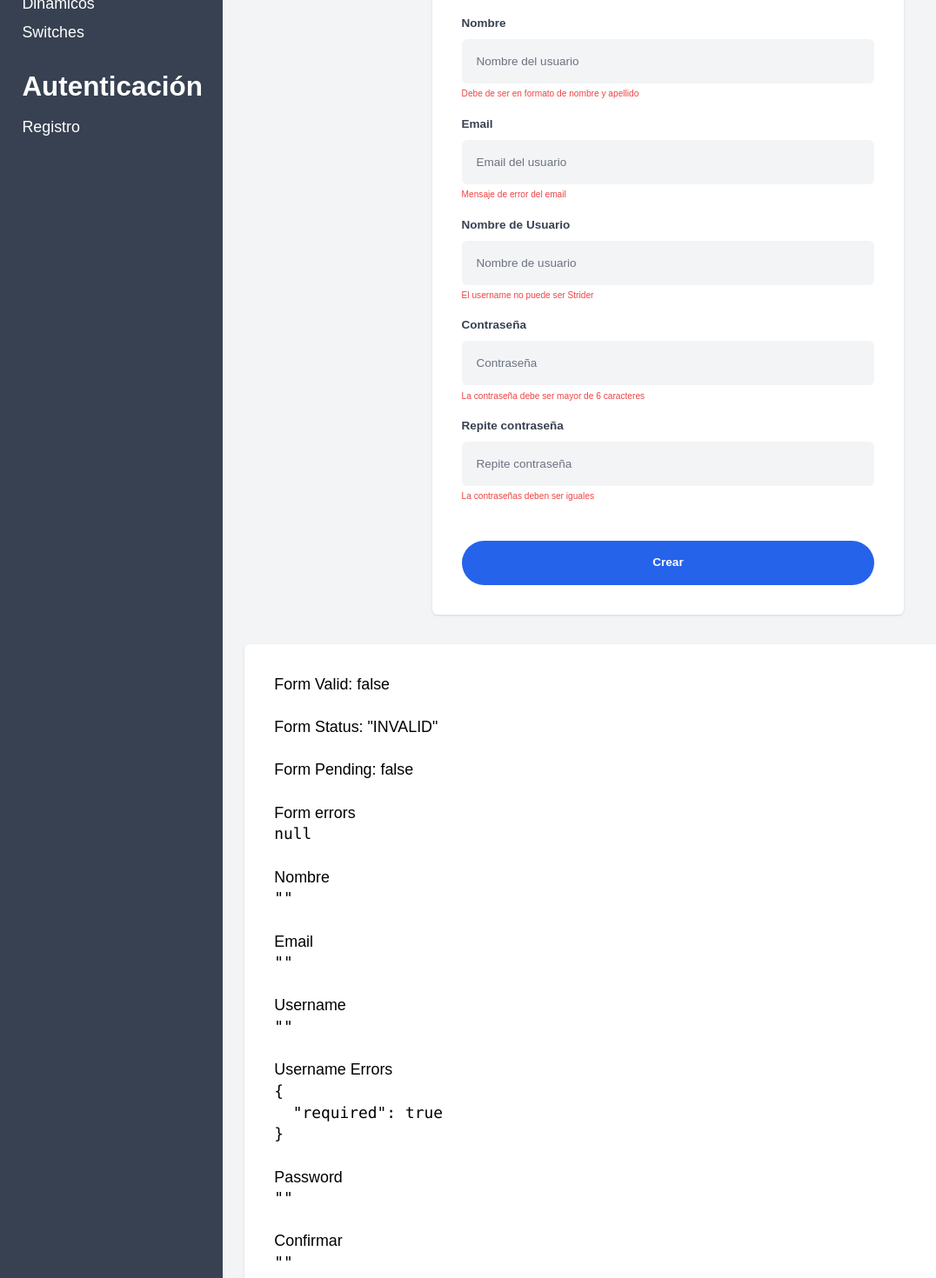
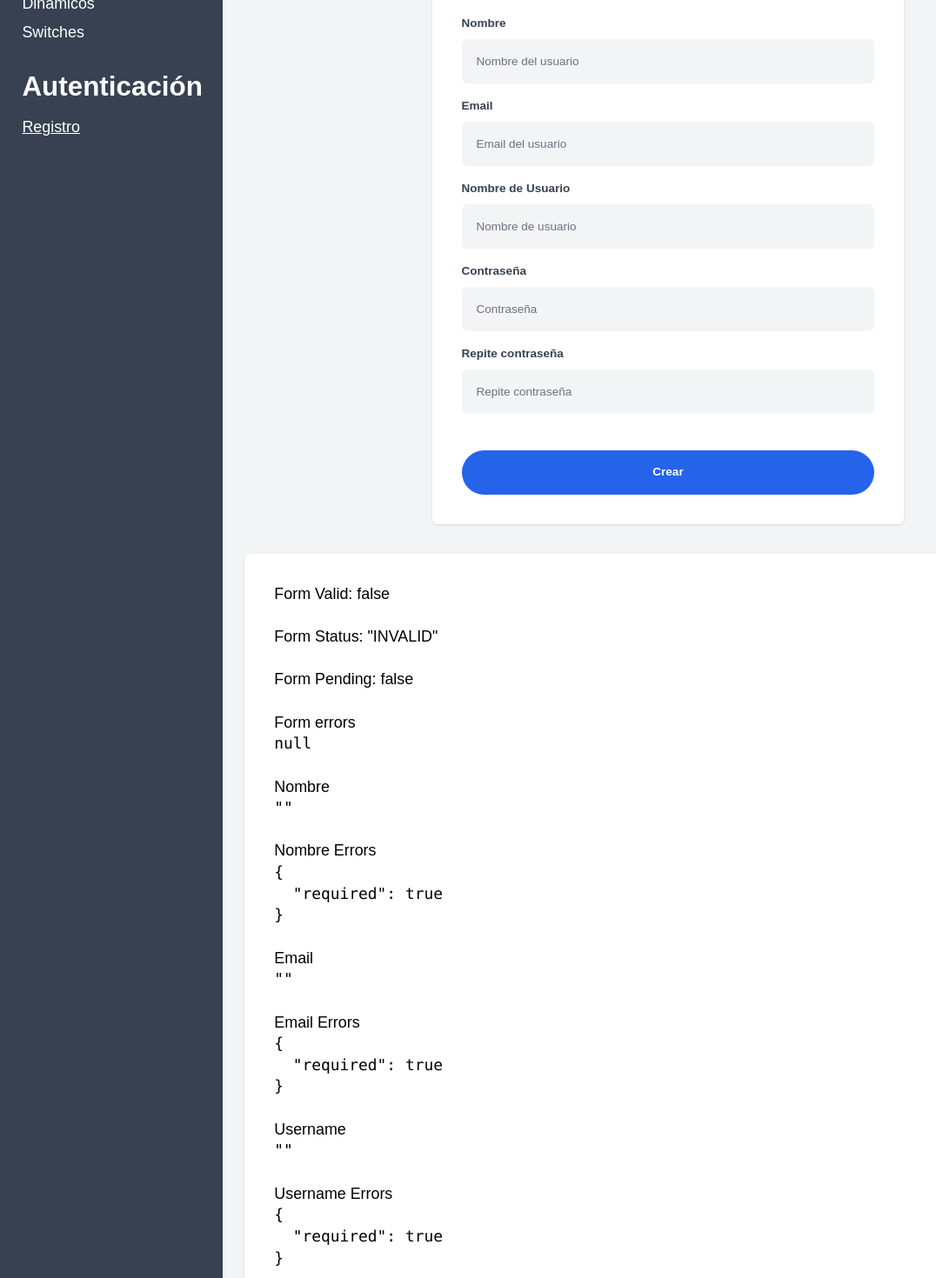
Before and after one commit to hatashi199/forms-angular, an Angular app: page /auth/sign-up in a window 1280 px wide. Shown: the part 160-1630 px from the top of the page at 87% size, without its empty margins (0-1076 px from the left). Built offline with nearby package versions, Linux system fonts and the light colour scheme.

Commit message:
v1.0.5 => Async Validations, Email Validation & EqualPass Validation.

```diff
--- a/src/app/auth/pages/register-page/register-page.component.html
+++ b/src/app/auth/pages/register-page/register-page.component.html
@@ -23,8 +23,11 @@
 						class="block w-full h-12 px-4 py-3 placeholder-gray-500 bg-gray-100 border-0 rounded-md appearance-none text-blue-500 focus:border-blue-500 focus:bg-white focus:outline-none focus:ring-blue-500 focus:ring-inset focus:ring-2 text-sm"
 						formControlName="name"
 					/>
-					<span class="text-red-500 text-xs">
-						Debe de ser en formato de nombre y apellido
+					<span
+						*ngIf="isValidField('name')"
+						class="text-red-500 text-xs"
+					>
+						{{ getErrorsField('name') }}
 					</span>
 				</div>
 			</div>
@@ -42,8 +45,11 @@
 						class="block w-full h-12 px-4 py-3 placeholder-gray-500 bg-gray-100 border-0 rounded-md appearance-none text-blue-500 focus:border-blue-500 focus:bg-white focus:outline-none focus:ring-blue-500 focus:ring-inset focus:ring-2 text-sm"
 						formControlName="email"
 					/>
-					<span class="text-red-500 text-xs">
-						Mensaje de error del email
+					<span
+						*ngIf="isValidField('email')"
+						class="text-red-500 text-xs"
+					>
+						{{ getErrorsField('email') }}
 					</span>
 				</div>
 			</div>
@@ -61,8 +67,11 @@
 						class="block w-full h-12 px-4 py-3 placeholder-gray-500 bg-gray-100 border-0 rounded-md appearance-none text-blue-500 focus:border-blue-500 focus:bg-white focus:outline-none focus:ring-blue-500 focus:ring-inset focus:ring-2 text-sm"
 						formControlName="username"
 					/>
-					<span class="text-red-500 text-xs">
-						El username no puede ser Strider
+					<span
+						*ngIf="isValidField('username')"
+						class="text-red-500 text-xs"
+					>
+						{{ getErrorsField('username') }}
 					</span>
 				</div>
 			</div>
@@ -80,8 +89,11 @@
 						class="block w-full h-12 px-4 py-3 placeholder-gray-500 bg-gray-100 border-0 rounded-md appearance-none text-blue-500 focus:border-blue-500 focus:bg-white focus:outline-none focus:ring-blue-500 focus:ring-inset focus:ring-2 text-sm"
 						formControlName="password"
 					/>
-					<span class="text-red-500 text-xs">
-						La contraseña debe ser mayor de 6 caracteres
+					<span
+						*ngIf="isValidField('password')"
+						class="text-red-500 text-xs"
+					>
+						{{ getErrorsField('password') }}
 					</span>
 				</div>
 			</div>
@@ -99,8 +111,11 @@
 						class="block w-full h-12 px-4 py-3 placeholder-gray-500 bg-gray-100 border-0 rounded-md appearance-none text-blue-500 focus:border-blue-500 focus:bg-white focus:outline-none focus:ring-blue-500 focus:ring-inset focus:ring-2 text-sm"
 						formControlName="repeatPass"
 					/>
-					<span class="text-red-500 text-xs">
-						La contraseñas deben ser iguales
+					<span
+						*ngIf="isValidField('repeatPass')"
+						class="text-red-500 text-xs"
+					>
+						{{ getErrorsField('repeatPass') }}
 					</span>
 				</div>
 			</div>
@@ -127,8 +142,16 @@
 		<pre>{{ registerForm.controls['name'].value | json }}</pre>
 		<br />
 
+		<h5>Nombre Errors</h5>
+		<pre>{{ registerForm.controls['name'].errors | json }}</pre>
+		<br />
+
 		<h5>Email</h5>
 		<pre>{{ registerForm.controls['email'].value | json }}</pre>
+		<br />
+
+		<h5>Email Errors</h5>
+		<pre>{{ registerForm.controls['email'].errors | json }}</pre>
 		<br />
 
 		<h5>Username</h5>
@@ -144,7 +167,7 @@
 		<br />
 
 		<h5>Confirmar</h5>
-		<pre>{{ registerForm.controls['repeatPass'].value | json }}</pre>
+		<pre>{{ registerForm.controls['repeatPass'].errors | json }}</pre>
 		<br />
 	</div>
 </section>
--- a/src/app/auth/pages/register-page/register-page.component.ts
+++ b/src/app/auth/pages/register-page/register-page.component.ts
@@ -1,6 +1,7 @@
 import { Component } from '@angular/core';
 import { FormBuilder, FormGroup, Validators } from '@angular/forms';
-import { cantBeStrider } from '../../../shared/validators/validators';
+import { ValidatorsService } from '../../../shared/services/validators.service';
+import { EmailValidatorService } from '../../../shared/validators/email-validator.service';
 
 @Component({
 	selector: 'auth-register-page',
@@ -8,18 +9,60 @@ import { cantBeStrider } from '../../../shared/validators/validators';
 	styleUrl: './register-page.component.css'
 })
 export class RegisterPageComponent {
-	public registerForm: FormGroup = this.fb.group({
-		name: ['', [Validators.required, Validators.minLength(3)]],
-		email: ['', [Validators.required, Validators.email]],
-		username: [
-			'',
-			[Validators.required, Validators.minLength(3), cantBeStrider]
-		],
-		password: ['', [Validators.required, Validators.minLength(6)]],
-		repeatPass: ['', [Validators.required, Validators.minLength(6)]]
-	});
+	public registerForm: FormGroup = this.fb.group(
+		{
+			name: [
+				'',
+				[
+					Validators.required,
+					Validators.minLength(3),
+					Validators.pattern(
+						this.validatorsService.getFirstNameAndLastnamePattern
+					)
+				]
+			],
+			email: [
+				'',
+				[
+					Validators.required,
+					Validators.pattern(this.validatorsService.getEmailPattern)
+				],
+				[this.emailValidatorService]
+			],
+			username: [
+				'',
+				[
+					Validators.required,
+					Validators.minLength(3),
+					this.validatorsService.cantBeStrider
+				]
+			],
+			password: ['', [Validators.required, Validators.minLength(6)]],
+			repeatPass: ['', [Validators.required, Validators.minLength(6)]]
+		},
+		{
+			validators: [
+				this.validatorsService.isSameValueField(
+					'password',
+					'repeatPass'
+				)
+			]
+		}
+	);
 
-	constructor(private fb: FormBuilder) {}
+	constructor(
+		private fb: FormBuilder,
+		private validatorsService: ValidatorsService,
+		private emailValidatorService: EmailValidatorService
+	) {}
+
+	isValidField(field: string) {
+		return this.validatorsService.isValidField(field, this.registerForm);
+	}
+
+	getErrorsField(field: string) {
+		return this.validatorsService.getFieldError(field, this.registerForm);
+	}
 
 	onSave(): void {
 		if (this.registerForm.invalid) {
--- a/src/app/shared/components/side-menu/side-menu.component.ts
+++ b/src/app/shared/components/side-menu/side-menu.component.ts
@@ -18,6 +18,6 @@ export class SideMenuComponent {
 	];
 
 	public authItem: MenuItem[] = [
-		{ title: 'Registro', route: './auth/sig-in' }
+		{ title: 'Registro', route: './auth/sign-up' }
 	];
 }
--- /dev/null
+++ b/src/app/shared/services/validators.service.ts
@@ -0,0 +1,71 @@
+import { Injectable } from '@angular/core';
+import { FormControl, FormGroup, ValidationErrors } from '@angular/forms';
+
+@Injectable({ providedIn: 'root' })
+export class ValidatorsService {
+	private firstNameAndLastnamePattern: string = '([a-zA-Z]+) ([a-zA-Z]+)';
+	private emailPattern: string = '^[a-z0-9._%+-]+@[a-z0-9.-]+\\.[a-z]{2,4}$';
+
+	get getEmailPattern(): string {
+		return this.emailPattern;
+	}
+	get getFirstNameAndLastnamePattern(): string {
+		return this.firstNameAndLastnamePattern;
+	}
+
+	public cantBeStrider = (control: FormControl): ValidationErrors | null => {
+		const value: string = control.value.trim().toLowerCase();
+
+		if (value === 'strider') {
+			return {
+				noStrider: true
+			};
+		}
+
+		return null;
+	};
+
+	isValidField(field: string, form: FormGroup): boolean | null {
+		return form.controls[field].errors && form.controls[field].touched;
+	}
+
+	getFieldError(field: string, form: FormGroup): string | null {
+		if (!form.controls[field]) return null;
+
+		const errors = form.controls[field].errors || {};
+
+		for (const key of Object.keys(errors)) {
+			switch (key) {
+				case 'required':
+					return 'Este campo es requerido';
+				case 'minlength':
+					return `Mínimo escribe ${errors['minlength'].requiredLength} letras`;
+				case 'min':
+					return 'Los números no pueden ser negativos';
+				case 'emailTaken':
+					return 'El email escrito ya está seleccionado';
+				case 'notEqual':
+					return 'Las contraseñas deben coincidir';
+				default:
+					return '';
+			}
+		}
+
+		return '';
+	}
+
+	isSameValueField(field1: string, field2: string) {
+		return (formGroup: FormGroup): ValidationErrors | null => {
+			const fieldValue1 = formGroup.get(field1)?.value;
+			const fieldValue2 = formGroup.get(field2)?.value;
+
+			if (fieldValue1 !== fieldValue2) {
+				formGroup.get(field2)?.setErrors({ notEqual: true });
+				return { notEqual: true };
+			}
+
+			formGroup.get(field2)?.setErrors(null);
+			return null;
+		};
+	}
+}
--- /dev/null
+++ b/src/app/shared/validators/email-validator.service.ts
@@ -0,0 +1,34 @@
+import { Injectable } from '@angular/core';
+import { AsyncValidator, FormControl, ValidationErrors } from '@angular/forms';
+import { delay, map, Observable, of } from 'rxjs';
+
+@Injectable({ providedIn: 'root' })
+export class EmailValidatorService implements AsyncValidator {
+	validate(
+		control: FormControl
+	): Promise<ValidationErrors | null> | Observable<ValidationErrors | null> {
+		const email = control.value;
+
+		const httpCallObservable = new Observable<ValidationErrors | null>(
+			(subscriber) => {
+				console.log(email);
+				if (email === 'alejandro@ejemplo.es') {
+					subscriber.next({ emailTaken: true });
+					subscriber.complete();
+					return;
+				}
+				subscriber.next(null);
+				subscriber.complete();
+			}
+		).pipe(delay(3000));
+
+		return httpCallObservable;
+	}
+}
+
+// VALIDACION DE UN EMAIL CON UN BACKEND
+// return this.http.get<any[]>(`http://localhost:3000/users?q=${email}`).pipe(
+//     map(res => {
+//         return (res.length === 0) ? null : {emailTaken: true}
+//     })
+// )
--- a/src/app/shared/validators/validators.ts
+++ b/src/app/shared/validators/validators.ts
@@ -1,6 +1,11 @@
-import { FormControl } from '@angular/forms';
+import { FormControl, ValidationErrors } from '@angular/forms';
 
-export const cantBeStrider = (control: FormControl) => {
+export const firstNameAndLastnamePattern: string = '([a-zA-Z]+) ([a-zA-Z]+)';
+export const emailPattern: string = '^[a-z0-9._%+-]+@[a-z0-9.-]+\\.[a-z]{2,4}$';
+
+export const cantBeStrider = (
+	control: FormControl
+): ValidationErrors | null => {
 	const value: string = control.value.trim().toLowerCase();
 
 	if (value === 'strider') {
```
